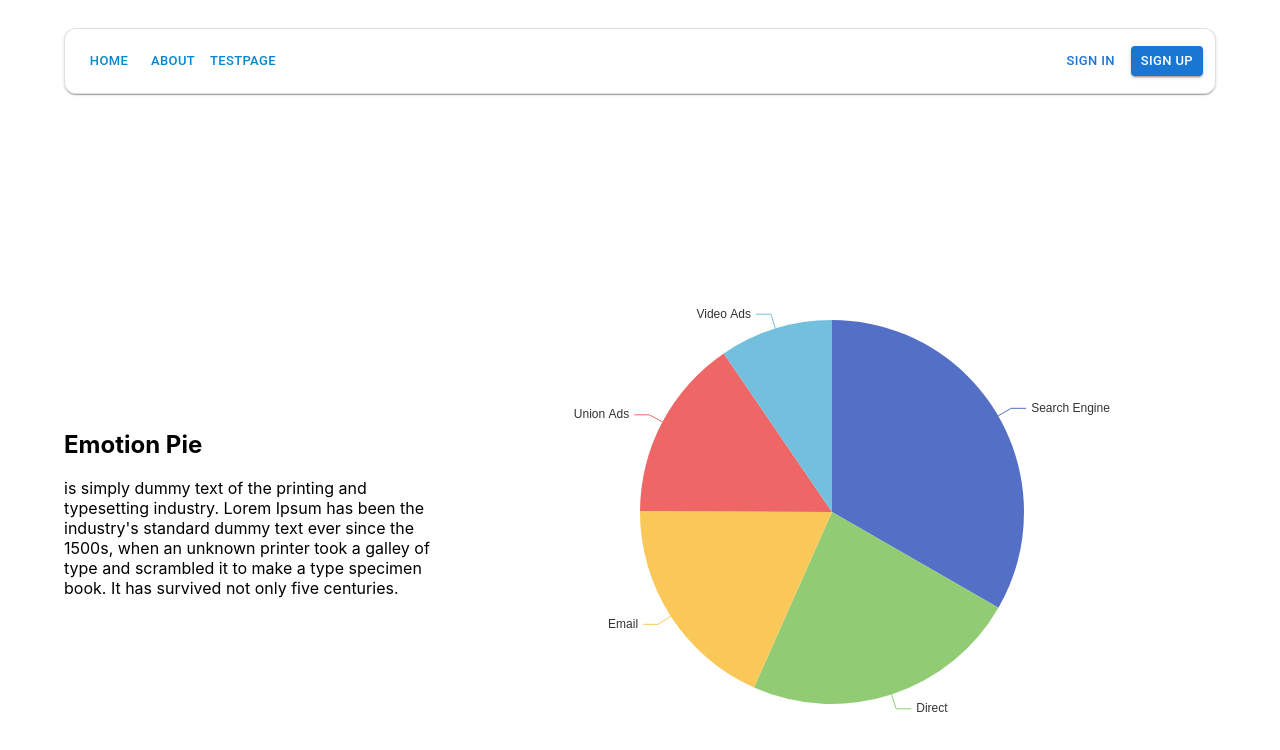
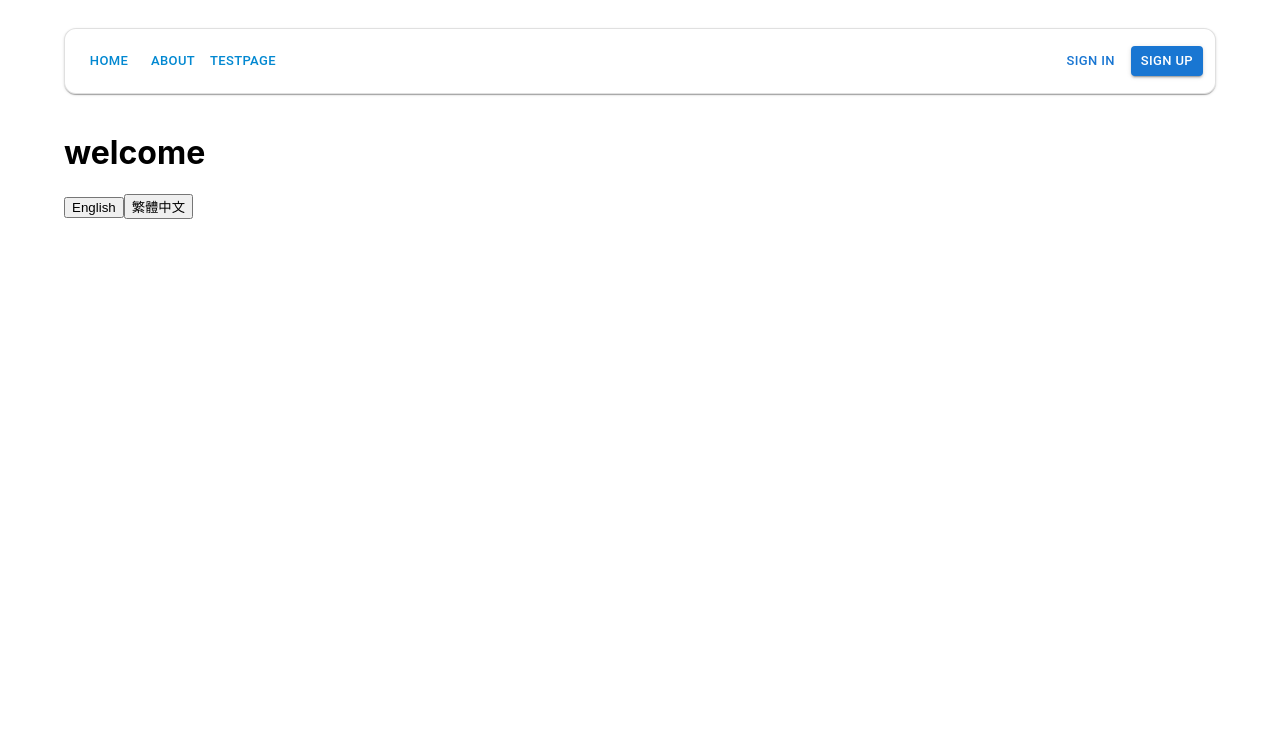
Before and after one commit to jui-wen-chiang/deepheart-web, a React (Create React App) app: page /test in a window 1280 px wide. Shown: the top 750 px of the page. Built offline with nearby package versions, Linux system fonts and the light colour scheme.

Commit message:
feat:i18n

```diff
--- a/package.json
+++ b/package.json
@@ -17,8 +17,10 @@
     "@types/react-dom": "^19.0.4",
     "echarts": "^5.6.0",
     "echarts-for-react": "^3.0.2",
+    "i18next": "^23.16.8",
     "react": "^19.0.0",
     "react-dom": "^19.0.0",
+    "react-i18next": "^15.4.1",
     "react-router-dom": "^7.1.5",
     "react-scripts": "5.0.1",
     "typescript": "^4.9.5",
--- /dev/null
+++ b/src/components/test/languageSwitcher.tsx
@@ -0,0 +1,13 @@
+import { useTranslation } from "react-i18next";
+
+export default function LanguageSwitcher() {
+    const { t, i18n } = useTranslation();
+
+    return (
+        <div>
+            <h1>{t("test.welcome")}</h1>
+            <button onClick={() => i18n.changeLanguage("en")}>English</button>
+            <button onClick={() => i18n.changeLanguage("zh-TW")}>繁體中文</button>
+        </div>
+    );
+}
--- a/src/components/tools/dialog.tsx
+++ b/src/components/tools/dialog.tsx
@@ -2,8 +2,11 @@ import { Dialog, DialogTitle, DialogContent, DialogActions, Box, Button } from '
 import RadarChart from 'src/components/charts/radar'
 import { pagelayout, basicCenterlayout, twoColslayout, leftColumn, rightColumn } from 'src/assets/styles/commonStyles'
 
+import { useTranslation } from "react-i18next";
 
 export default function ModalDialog({ open, handleClose, title, children }) {
+    const { t } = useTranslation(); // 取得翻譯函式
+
     return (
         <Dialog open={open} onClose={handleClose}>
             <DialogTitle>{title}</DialogTitle>
@@ -14,7 +17,7 @@ export default function ModalDialog({ open, handleClose, title, children }) {
                 </Box>
             </DialogContent>
             <DialogActions>
-                <Button onClick={handleClose}>關閉</Button>
+                <Button onClick={handleClose}>{t("close")}</Button>
             </DialogActions>
         </Dialog>
     );
--- a/src/index.js
+++ b/src/index.js
@@ -3,6 +3,8 @@ import ReactDOM from 'react-dom/client';
 import './index.css';
 import App from './App';
 import reportWebVitals from './reportWebVitals';
+
+import './plugins/i18n/index'
 
 const root = ReactDOM.createRoot(document.getElementById('root'));
 root.render(
--- a/src/pages/test.tsx
+++ b/src/pages/test.tsx
@@ -1,29 +1,12 @@
 import * as React from 'react';
-
 import { Container, Box, Button } from 'src/components/mui';
-import TwoLevelPieChart from 'src/components/charts/pie'
-import PositiveAndNegativeBarChart from 'src/components/charts/bar'
-
-import RadarChart from 'src/components/charts/radar'
-import PieChart from 'src/components/charts/pie2'
-
-import { LineChart } from "@mui/x-charts/LineChart";
-
-import { pagelayout, basicCenterlayout, twoColslayout, leftColumn, rightColumn } from 'src/assets/styles/commonStyles'
-
+import LanguageSwitcher from 'src/components/test/languageSwitcher'
 
 export default function TestPage() {
+
     return (
-        <Container sx={{ width: "100%", height: "100%" }}>
-            <Box sx={twoColslayout}>
-                <Box sx={rightColumn}>
-                    <h2>Emotion Pie</h2>
-                    <p>is simply dummy text of the printing and typesetting industry. Lorem Ipsum has been the industry's standard dummy text ever since the 1500s, when an unknown printer took a galley of type and scrambled it to make a type specimen book. It has survived not only five centuries.</p>
-                </Box>
-                <Box sx={{ ...leftColumn, height: "100vh", width: "100%" }}>
-                    <PieChart/>
-                </Box>
-            </Box>
+        <Container>
+            <LanguageSwitcher />
         </Container>
     )
 }
--- /dev/null
+++ b/src/plugins/i18n/index.tsx
@@ -0,0 +1,18 @@
+import i18n from "i18next";
+import { initReactI18next } from "react-i18next";
+import en from "src/plugins/i18n/lang/en.json";
+import zhTW from "src/plugins/i18n/lang/zh-TW.json";
+
+i18n.use(initReactI18next).init({
+  resources: {
+    en: { translation: en },
+    "zh-TW": { translation: zhTW },
+  },
+  lng: "en",
+  fallbackLng: "en",
+  interpolation: {
+    escapeValue: false,
+  },
+});
+
+export default i18n;
--- /dev/null
+++ b/src/plugins/i18n/lang/en.json
@@ -0,0 +1,6 @@
+{
+    "test":{
+        "close": "close",
+        "welcome": "welcome"
+    }
+}
--- /dev/null
+++ b/src/plugins/i18n/lang/zh-TW.json
@@ -0,0 +1,6 @@
+{
+    "test":{
+        "close": "關閉",
+        "welcome": "歡迎"
+    }
+}
--- a/tsconfig.json
+++ b/tsconfig.json
@@ -6,6 +6,8 @@
                 "src/*"
             ]
         },
-        "jsx": "react-jsx"
+        "jsx": "react-jsx",
+        "resolveJsonModule": true,
+        "esModuleInterop": true
     }
 }
```
Also changed, not shown: 1 other file (tests, documents, lock files or other folders).
